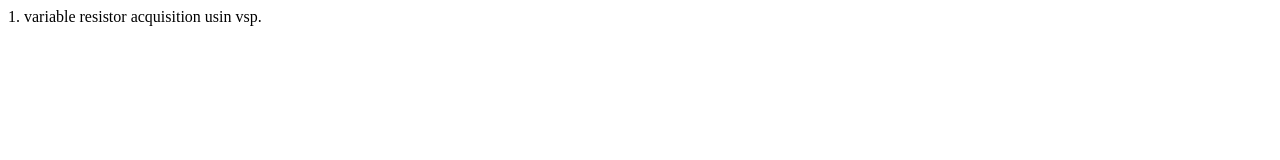
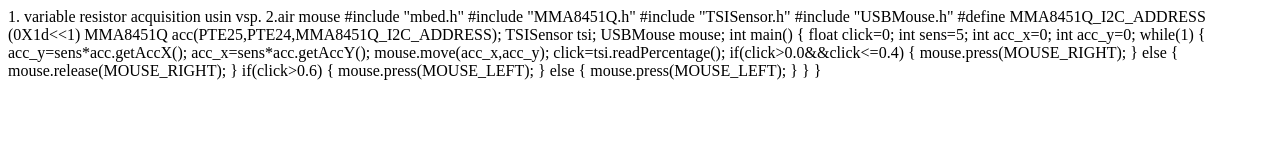
Before and after one commit to udaykumar78/udaykumar78.github.io, a plain HTML site: page index.html in a window 1280 px wide. Drawn offline with Linux system fonts and the light colour scheme.

Commit message:
Update index.html

```diff
--- a/index.html
+++ b/index.html
@@ -1,3 +1,43 @@
 <html>
   1. variable resistor acquisition usin vsp.
+
+  2.air mouse
+  #include "mbed.h"
+#include "MMA8451Q.h"
+#include "TSISensor.h"
+#include "USBMouse.h"
+#define MMA8451Q_I2C_ADDRESS (0X1d<<1)
+MMA8451Q acc(PTE25,PTE24,MMA8451Q_I2C_ADDRESS);
+TSISensor tsi;
+USBMouse mouse;
+int main()
+{
+    float click=0;
+    int sens=5;
+    int acc_x=0;
+    int acc_y=0;
+    while(1)
+    {
+    acc_y=sens*acc.getAccX();
+    acc_x=sens*acc.getAccY();
+    mouse.move(acc_x,acc_y);
+    click=tsi.readPercentage();
+    if(click>0.0&&click<=0.4)
+    {
+        mouse.press(MOUSE_RIGHT);
+        }
+        else
+         {
+        mouse.release(MOUSE_RIGHT);
+        }
+        if(click>0.6)
+         {
+        mouse.press(MOUSE_LEFT);
+        }
+        else
+         {
+        mouse.press(MOUSE_LEFT);
+        }
+     }
+     }
 </html>
```
